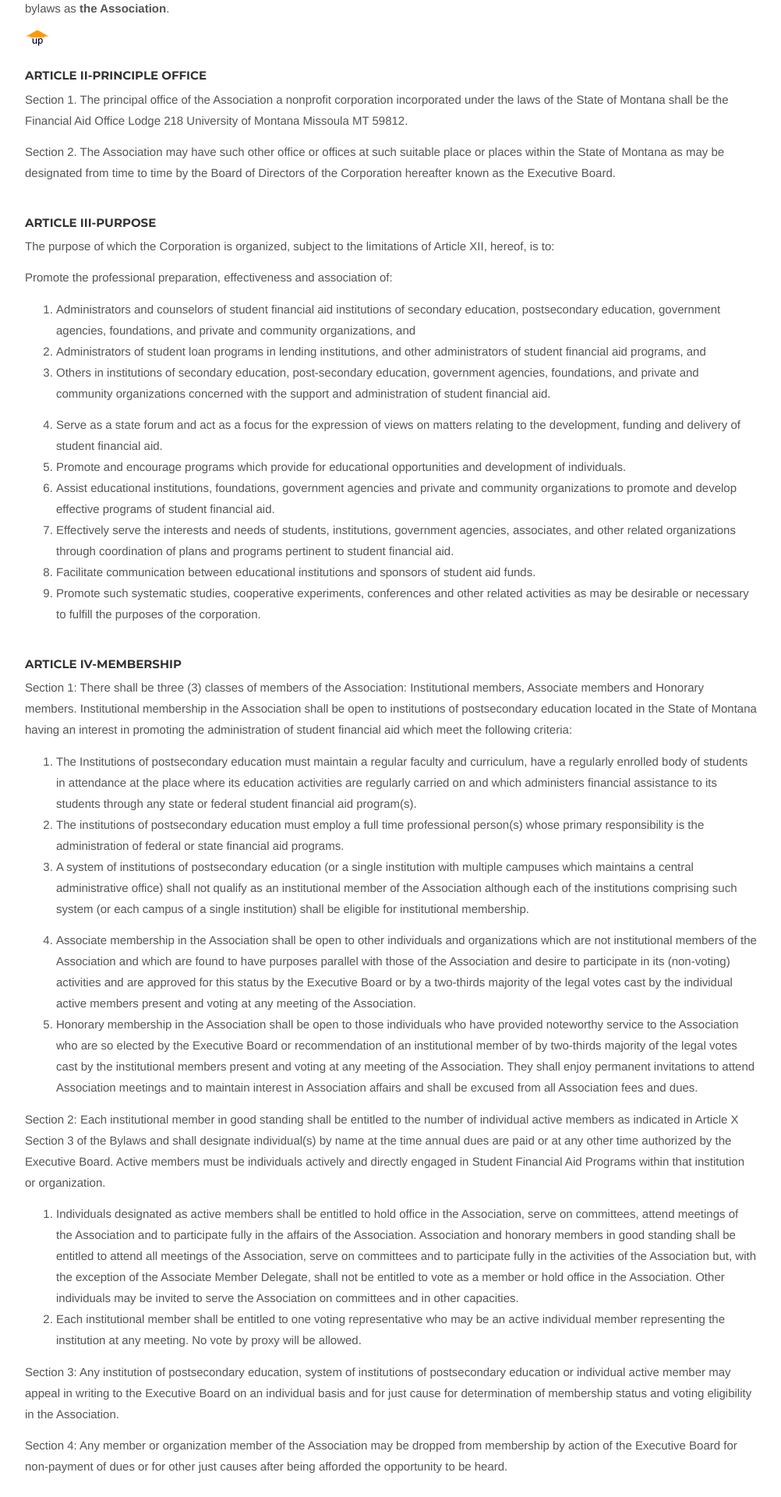
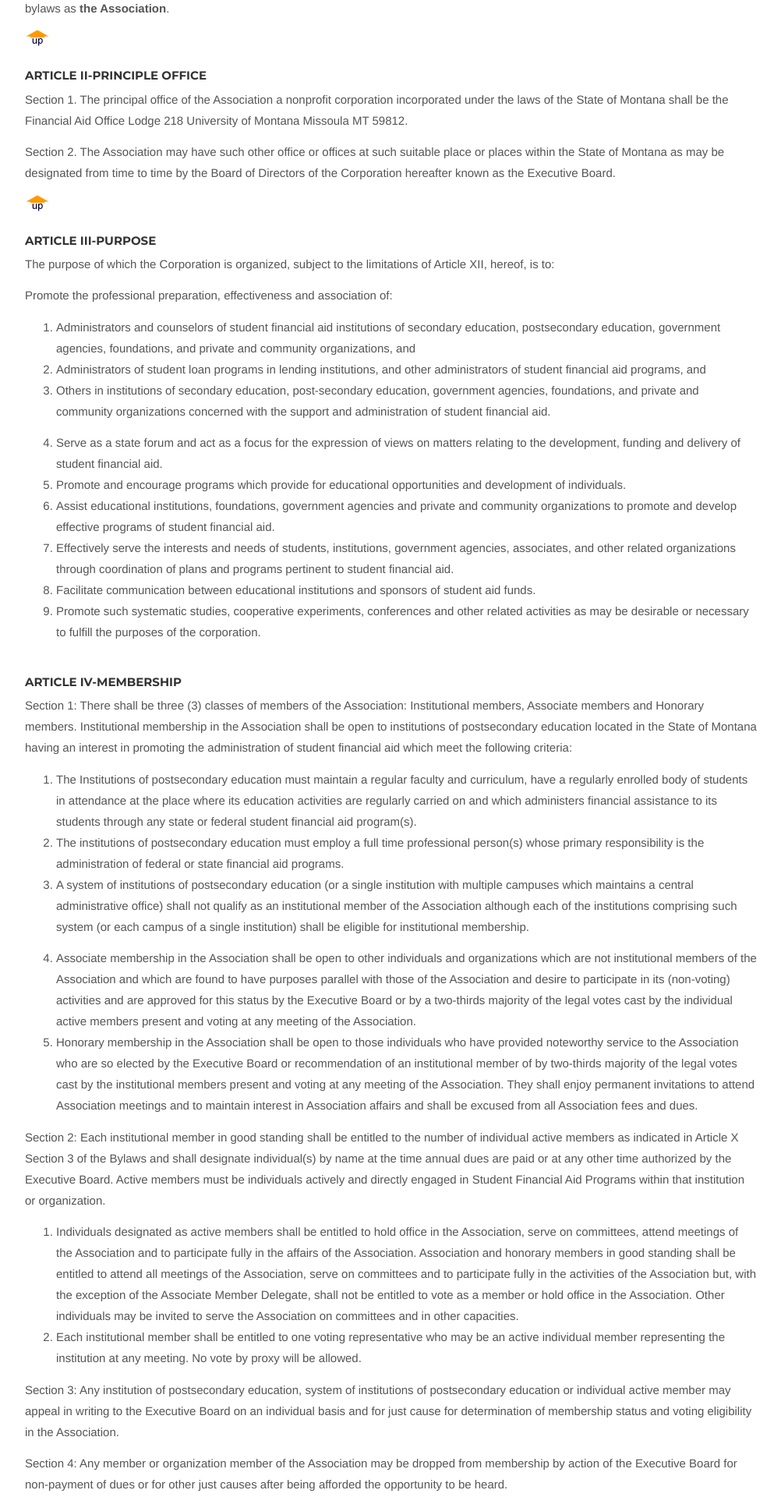
Before and after one commit to mhellwinkel/www.masfaaonline.org, a Jekyll site: the page built from documents.md, in a window 1280 px wide. Shown: the part 930-2850 px from the top of the page at 78% size, without its empty margins (138-1140 px from the left). Built offline with Jekyll 4.4.1, drawn with Linux system fonts in a browser that asks for light colours; nearby versions of some CDN libraries.

Commit message:
Update documents.md

```diff
--- a/documents.md
+++ b/documents.md
@@ -34,7 +34,7 @@ The name of the corporation is the **Montana Association of Student Financial Ai
 
   Section 2\. The Association may have such other office or offices at such suitable place or places within the State of Montana as may be designated from time to time by the Board of Directors of the Corporation hereafter known as the Executive Board.
 
-[![](assets/images/up.gif)](#top)
+[![](../assets/images/up.gif)](#top)
 
 <a id="article3"></a>
 
```
